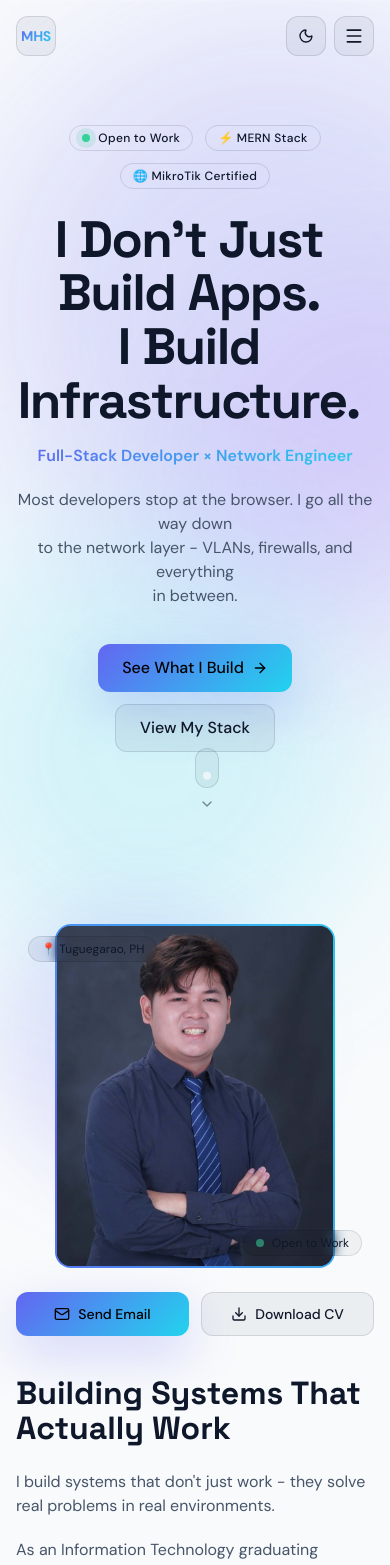
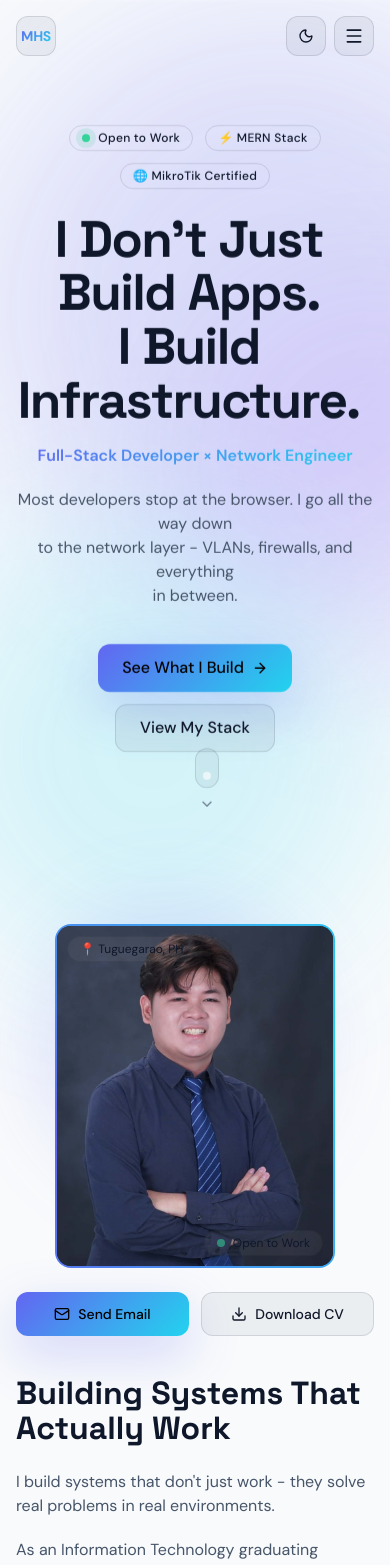
Before and after one commit to GoddRin/my-portfolio-project, a React (Vite) app: page /#/ in a window 390 px wide. Shown: the top 1565 px of the page. Built offline with nearby package versions, Linux system fonts and the light colour scheme.

Commit message:
fix(ui): resolve mobile alignment, overflow issues, and marquee animation

```diff
--- a/src/components/sections/About.jsx
+++ b/src/components/sections/About.jsx
@@ -17,7 +17,7 @@ export function About() {
     <section id="about" className="relative z-10 mx-auto max-w-6xl px-4 py-20 md:px-6 md:py-28">
       <div className="grid gap-10 md:grid-cols-12 md:items-start">
         <RevealWrapper className="md:col-span-5">
-          <div className="relative mx-auto w-full max-w-[380px]">
+          <div className="relative mx-auto w-fit max-w-[380px]">
             <div className="profile-photo-blob" />
             <div
               className="profile-photo-frame cursor-pointer"
--- a/src/components/sections/Skills.jsx
+++ b/src/components/sections/Skills.jsx
@@ -101,7 +101,7 @@ export function Skills() {
         <div className="mt-14 overflow-hidden rounded-2xl border border-white/10 bg-white/5">
           <div className="py-4">
             <div className="flex gap-6 whitespace-nowrap [mask-image:linear-gradient(to_right,transparent,black_10%,black_90%,transparent)]">
-              <div className="flex gap-6 animate-marquee will-change-transform">
+              <div className="flex gap-6 animate-marquee-native will-change-transform">
                 {marqueeTech.concat(marqueeTech).map((t, i) => (
                   <span
                     key={`${t}-${i}`}
@@ -113,7 +113,7 @@ export function Skills() {
               </div>
             </div>
             <div className="mt-3 flex gap-6 whitespace-nowrap [mask-image:linear-gradient(to_right,transparent,black_10%,black_90%,transparent)]">
-              <div className="flex gap-6 animate-marquee-reverse will-change-transform">
+              <div className="flex gap-6 animate-marquee-reverse-native will-change-transform">
                 {marqueeTech.concat(marqueeTech).map((t, i) => (
                   <span
                     key={`${t}-b-${i}`}
--- a/src/components/ui/Badge.jsx
+++ b/src/components/ui/Badge.jsx
@@ -4,7 +4,7 @@ export function Badge({ className, children, dot, ...props }) {
   return (
     <span
       className={clsx(
-        'inline-flex items-center gap-2 rounded-full px-3 py-1 text-xs font-medium tracking-wide',
+        'inline-flex items-center gap-2 rounded-full px-3 py-1 text-xs font-medium tracking-wide whitespace-nowrap',
         'bg-white/6 border border-white/10 text-text',
         className,
       )}
--- a/src/styles/animations.css
+++ b/src/styles/animations.css
@@ -677,3 +677,28 @@
     grid-column: span 1;
   }
 }
+
+/* Marquee Animations (Native to ensure execution) */
+@keyframes run-marquee {
+  0% { transform: translateX(0); }
+  100% { transform: translateX(-50%); }
+}
+
+@keyframes run-marquee-reverse {
+  0% { transform: translateX(-50%); }
+  100% { transform: translateX(0); }
+}
+
+.animate-marquee-native {
+  animation: run-marquee 30s linear infinite;
+}
+
+.animate-marquee-reverse-native {
+  animation: run-marquee-reverse 30s linear infinite;
+}
+
+@media (prefers-reduced-motion: reduce) {
+  .animate-marquee-native, .animate-marquee-reverse-native {
+    animation-play-state: paused;
+  }
+}
--- a/src/styles/globals.css
+++ b/src/styles/globals.css
@@ -311,8 +311,9 @@ html:not(.dark) .systems-section .systems-mono-label {
 @media (max-width: 767px) {
   /* ── Reduce blur intensity (biggest perf win) ────────── */
   .glass {
-    backdrop-filter: blur(6px);
-    -webkit-backdrop-filter: blur(6px);
+    backdrop-filter: none !important;
+    -webkit-backdrop-filter: none !important;
+    background: rgba(255, 255, 255, 0.05) !important;
   }
 
   /* ── Disable grain overlay on mobile ────────────────── */
```
